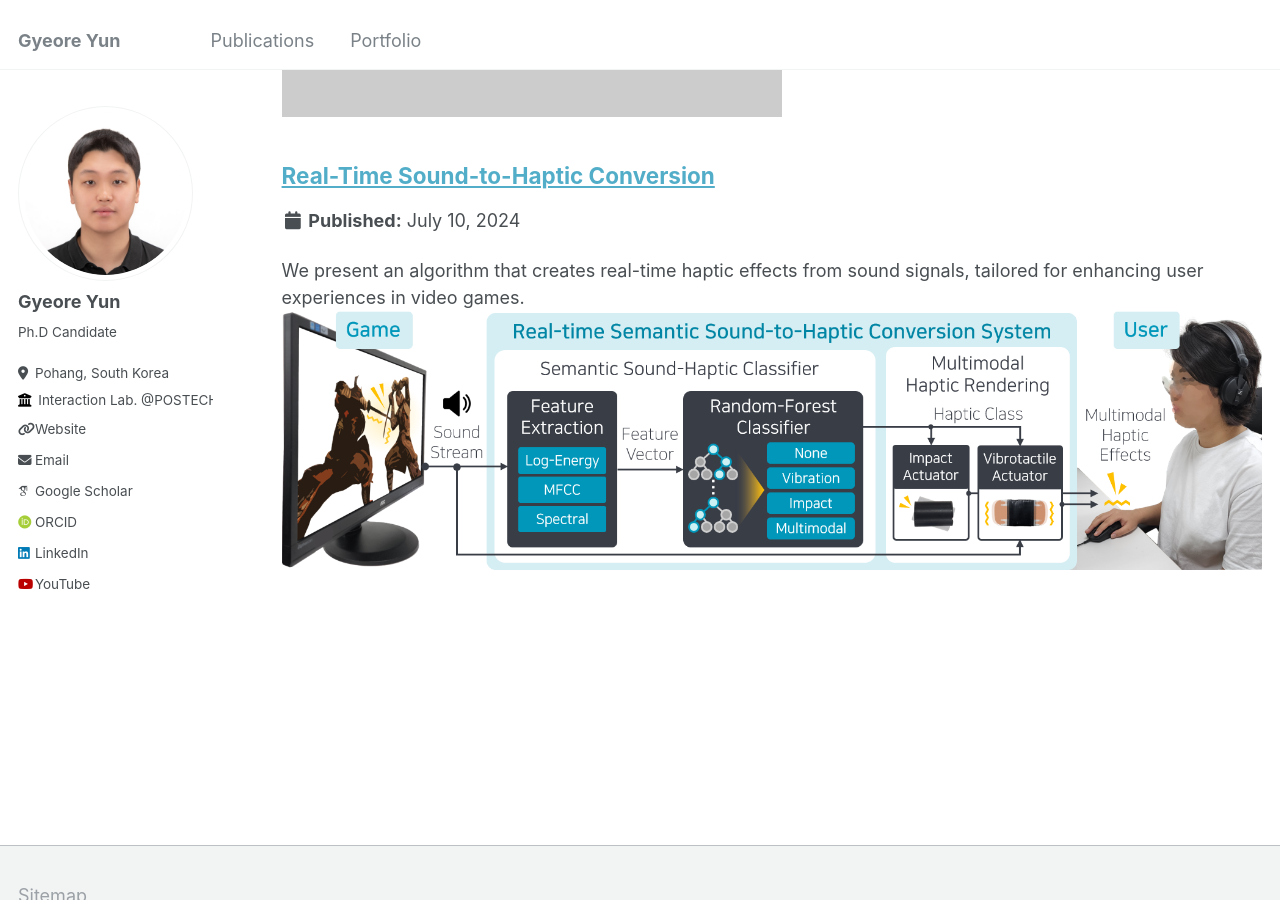
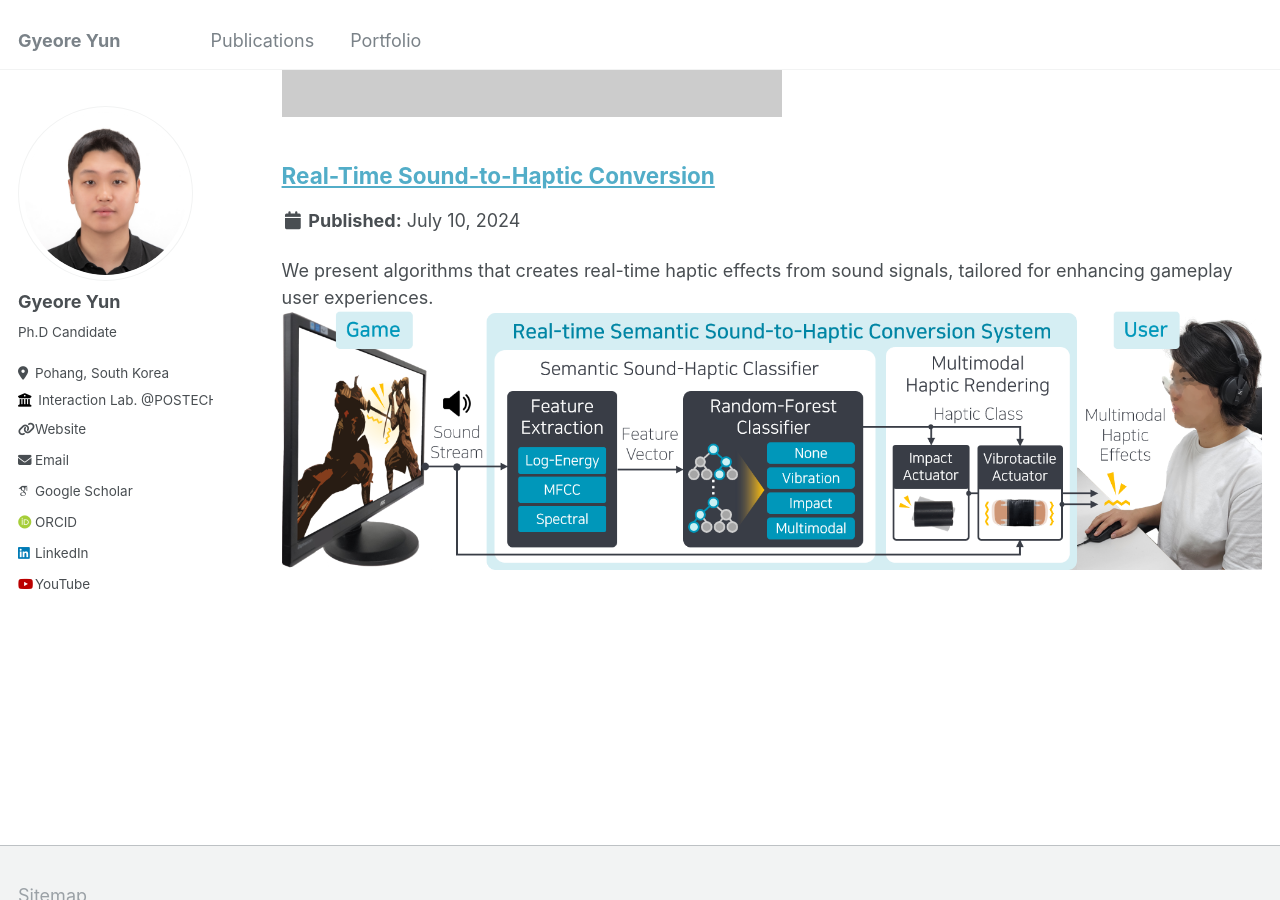
Before and after one commit to GyeoreYun/GyeoreYun.github.io, a Jekyll site: the page built from _pages/portfolio.html, in a window 1280 px wide and 900 px high, scrolled down 634 px. Built offline with Jekyll 4.4.1, drawn with Linux system fonts in a browser that asks for light colours; some web fonts are replaced.

Commit message:
Update portfolio-2.md

```diff
--- a/_portfolio/portfolio-2.md
+++ b/_portfolio/portfolio-2.md
@@ -1,6 +1,6 @@
 ---
 title: "Real-Time Sound-to-Haptic Conversion"
-excerpt: "We present an algorithm that creates real-time haptic effects from sound signals, tailored for enhancing user experiences in video games. <br/><img src='/images/teaser1.png'>"
+excerpt: "We present algorithms that creates real-time haptic effects from sound signals, tailored for enhancing gameplay user experiences. <br/><img src='/images/teaser1.png'>"
 collection: portfolio
 ---
 
```
